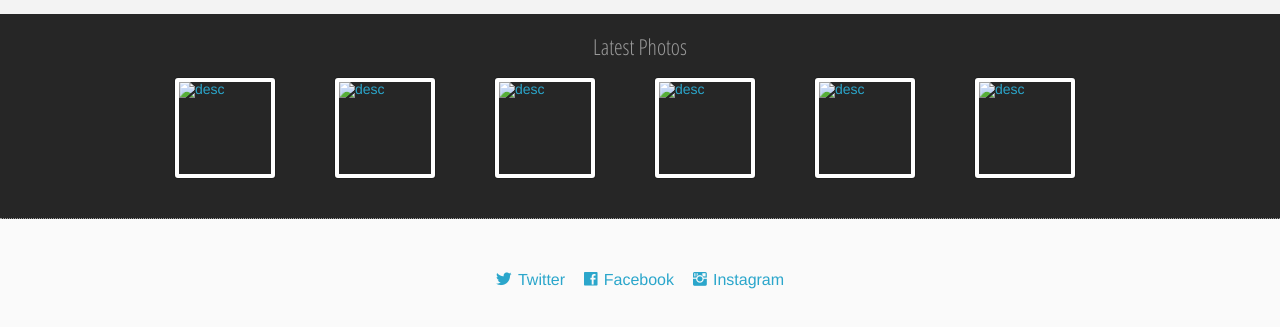
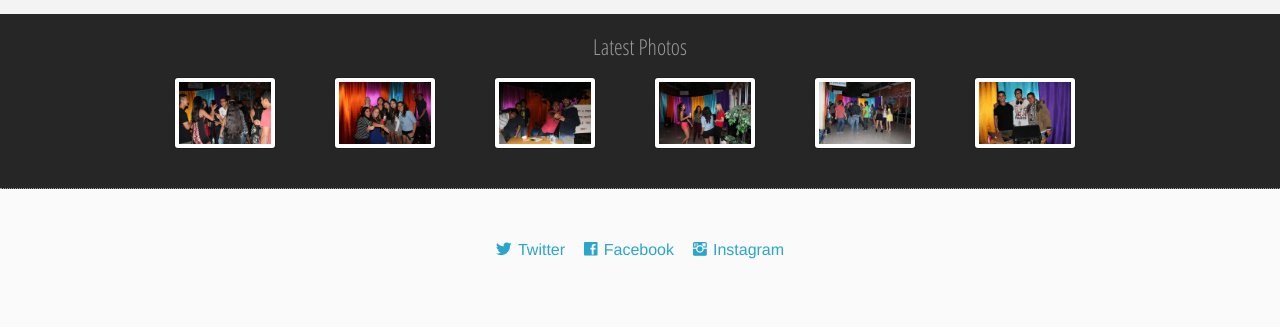
Before and after one commit to kpachhai/nsacuboulder, a plain HTML site: page index.html in a window 1280 px wide. Shown: the part 323-650 px from the top of the page. Drawn offline with Linux system fonts and the light colour scheme; a web font is replaced by a local one.

Commit message:
thumbnail location updated

```diff
--- a/index.html
+++ b/index.html
@@ -84,27 +84,27 @@
       <h2>Latest Photos</h2>
 
           <div class="two columns">
-          <a href="#" class="th"><img src="images/thumb1.jpg" width="100" height="100" alt="desc" /></a>
+          <a href="#" class="th"><img src="images/PicsOnHomePage/thumb1.jpg" width="100" height="100" alt="desc" /></a>
           </div>
 
           <div class="two columns">
-          <a href="#" class="th"><img src="images/thumb2.jpg" width="100" height="100"  alt="desc" /></a>
+          <a href="#" class="th"><img src="images/PicsOnHomePage/thumb2.jpg" width="100" height="100"  alt="desc" /></a>
           </div>
 
           <div class="two columns">
-          <a href="#" class="th"><img src="images/thumb3.jpg" width="100" height="100"  alt="desc" /></a>
+          <a href="#" class="th"><img src="images/PicsOnHomePage/thumb3.jpg" width="100" height="100"  alt="desc" /></a>
           </div>
 
           <div class="two columns">
-          <a href="#" class="th"><img src="images/thumb4.jpg" width="100" height="100"  alt="desc" /></a>
+          <a href="#" class="th"><img src="images/PicsOnHomePage/thumb4.jpg" width="100" height="100"  alt="desc" /></a>
           </div>
 
           <div class="two columns">
-          <a href="#" class="th"><img src="images/thumb5.jpg" width="100" height="100"  alt="desc" /></a>
+          <a href="#" class="th"><img src="images/PicsOnHomePage/thumb5.jpg" width="100" height="100"  alt="desc" /></a>
           </div>
 
           <div class="two columns">
-          <a href="#" class="th"><img src="images/thumb6.jpg" width="100" height="100"  alt="desc" /></a>
+          <a href="#" class="th"><img src="images/PicsOnHomePage/thumb6.jpg" width="100" height="100"  alt="desc" /></a>
           </div>
 
       </div>
```
